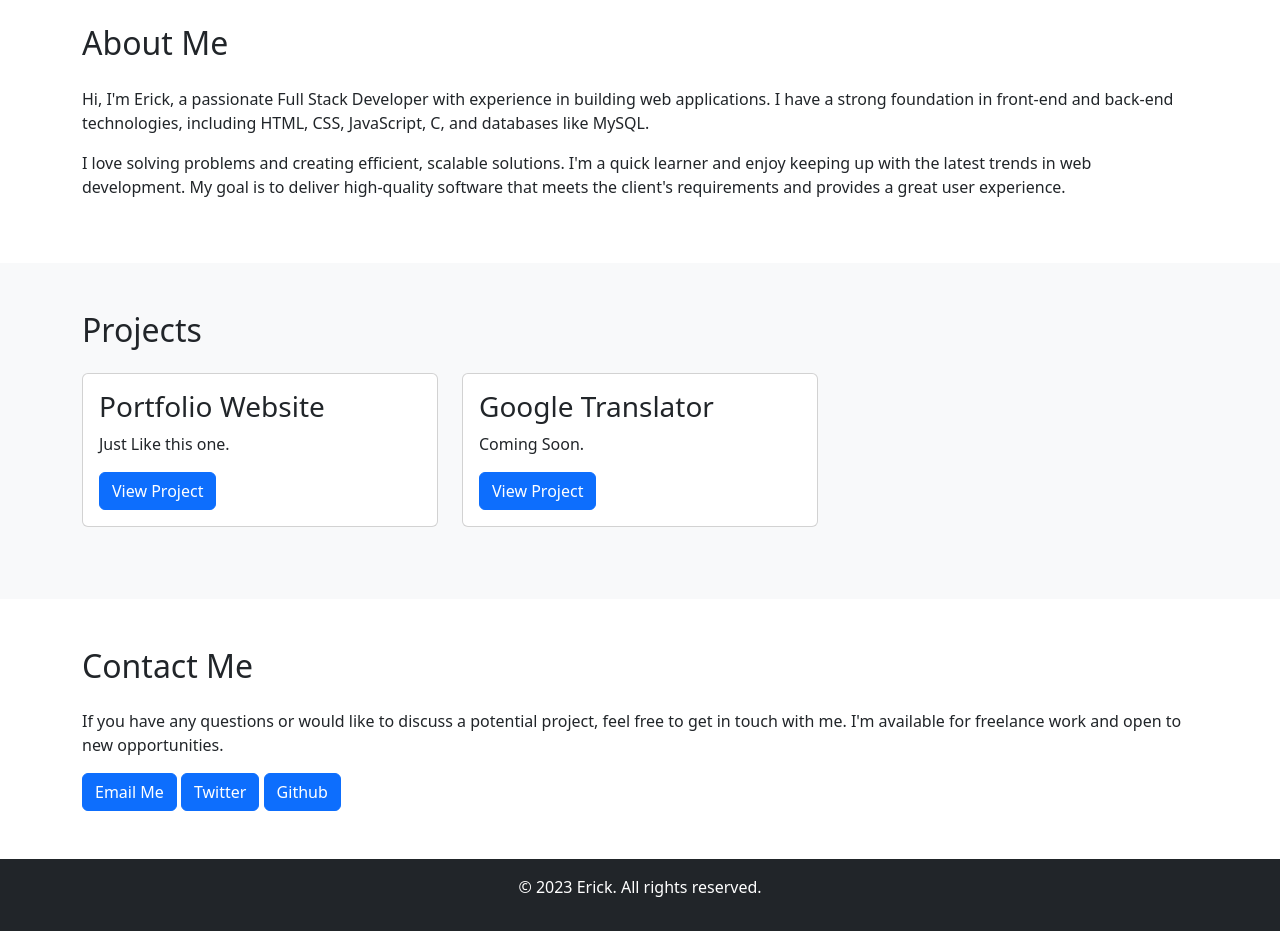
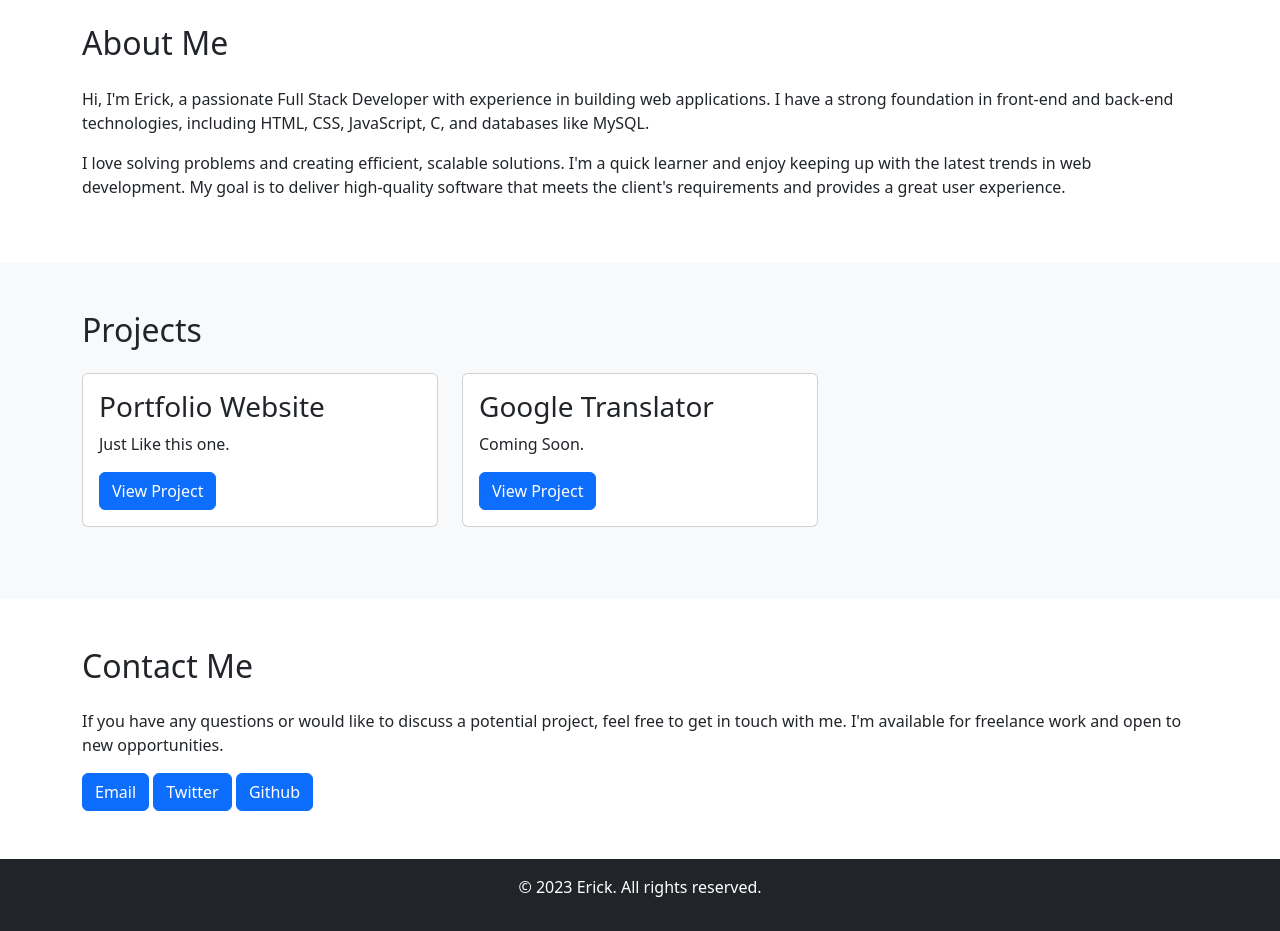
Before and after one commit to Iamerick25/alx-landing_page, a Jekyll site: the page index.html, which Jekyll copies as it is, in a window 1280 px wide, cut to the strip 535-1466 px from the top of the page. Built offline with Jekyll 4.4.1, drawn with Linux system fonts in a browser that asks for light colours.

Commit message:
Update index.html

```diff
--- a/index.html
+++ b/index.html
@@ -81,9 +81,9 @@
     <div class="container">
       <h2 class="mb-4">Contact Me</h2>
       <p>If you have any questions or would like to discuss a potential project, feel free to get in touch with me. I'm available for freelance work and open to new opportunities.</p>
-      <a href="erickchinyem@gmail.com" class="btn btn-primary">Email Me</a>
-      <a href="https://twitter.com/ChinyemErick" class="btn btn-primary">Twitter</a>
-      <a href="https://github.com/Iamerick25/alx-landing_page" class="btn btn-primary">Github</a>
+      <a href="erickchinyem@gmail.com" class="btn btn-primary">Email </a>
+      <a href="https://twitter.com/ChinyemErick" class="btn btn-primary">Twitter </a>
+      <a href="https://github.com/Iamerick25/alx-landing_page" class="btn btn-primary">Github </a>
     </div>
   </section>
 
```
